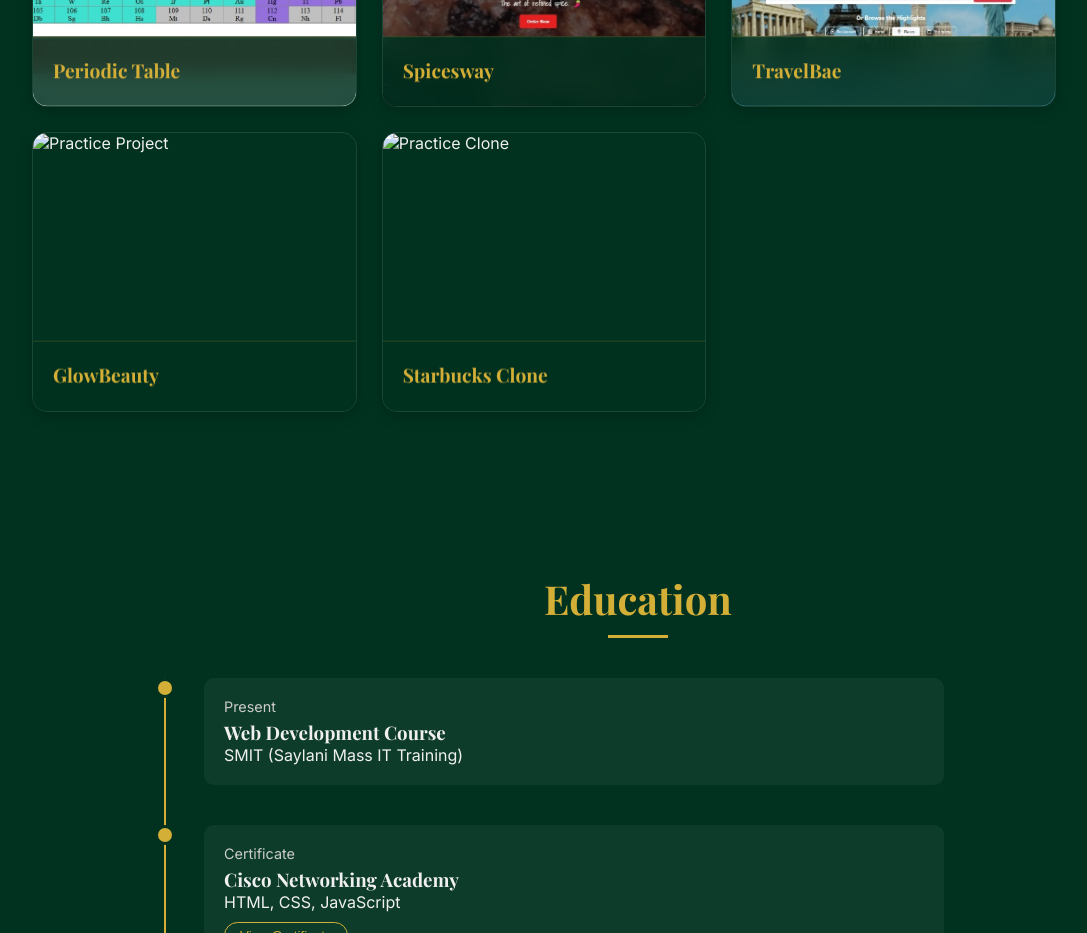
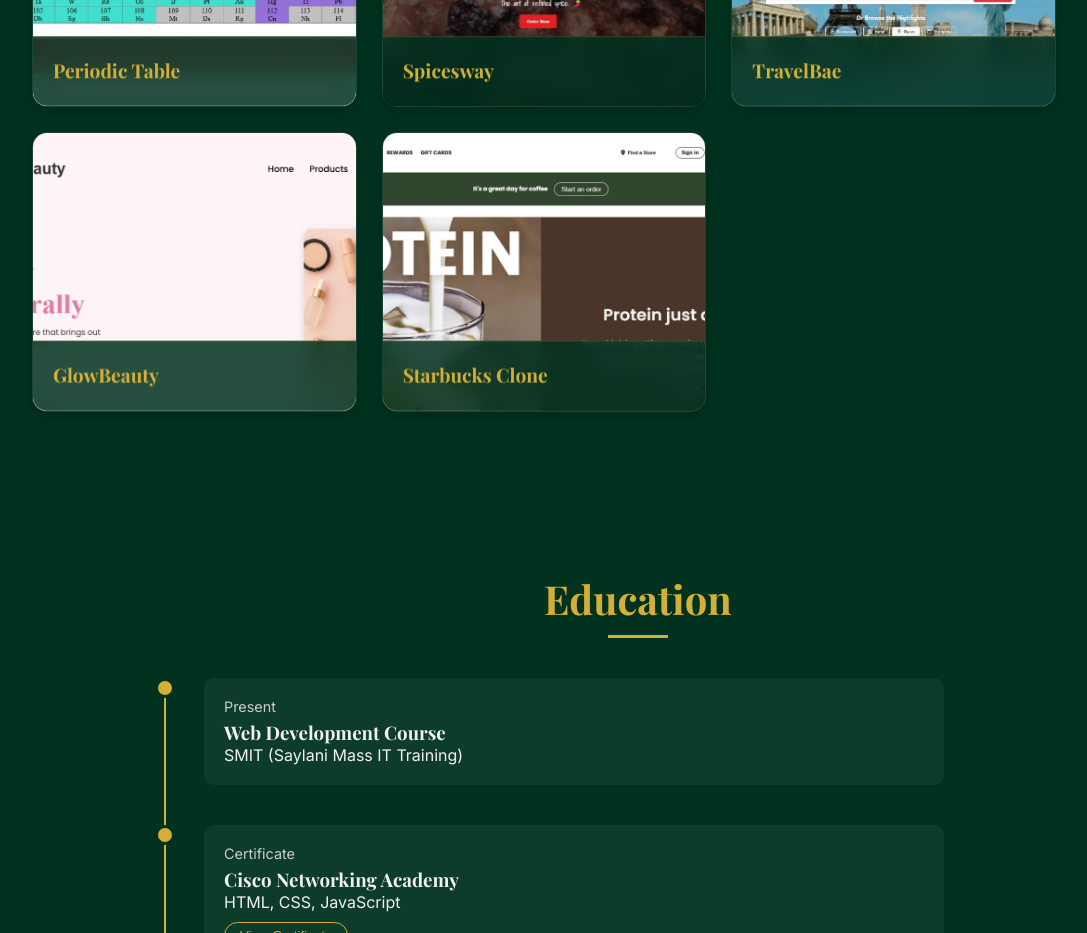
Before and after one commit to harmainfaisall/My-Porfolio, a plain HTML site: page index.html in a window 1280 px wide. Shown: the part 2780-3713 px from the top of the page, without its empty margins (96-1183 px from the left). Drawn offline with nearby package versions, Linux system fonts and the light colour scheme; a web font is replaced by a local one.

Commit message:
Update index.html

```diff
--- a/index.html
+++ b/index.html
@@ -299,7 +299,7 @@
                     <!-- Practice Project -->
                     <div class="project-card">
                         <div class="project-thumb">
-                            <img src="./images/glow  beauty.jpg"
+                            <img src="./images/glowbeauty.jpg"
                                 alt="Practice Project" loading="lazy">
                             <div class="card-overlay">
                                 <a href="https://harmainfaisall.github.io/Practice-project/" target="_blank"
@@ -314,7 +314,7 @@
                     <!-- Practice Clone -->
                     <div class="project-card">
                         <div class="project-thumb">
-                            <img src="./images/starbucks clone.jpg"
+                            <img src="./images/starbucksclone.jpg"
                                 alt="Practice Clone" loading="lazy">
                             <div class="card-overlay">
                                 <a href="https://harmainfaisall.github.io/Practice-Clone/" target="_blank"
@@ -477,4 +477,5 @@
 
 </body>
 
+
 </html>
```
